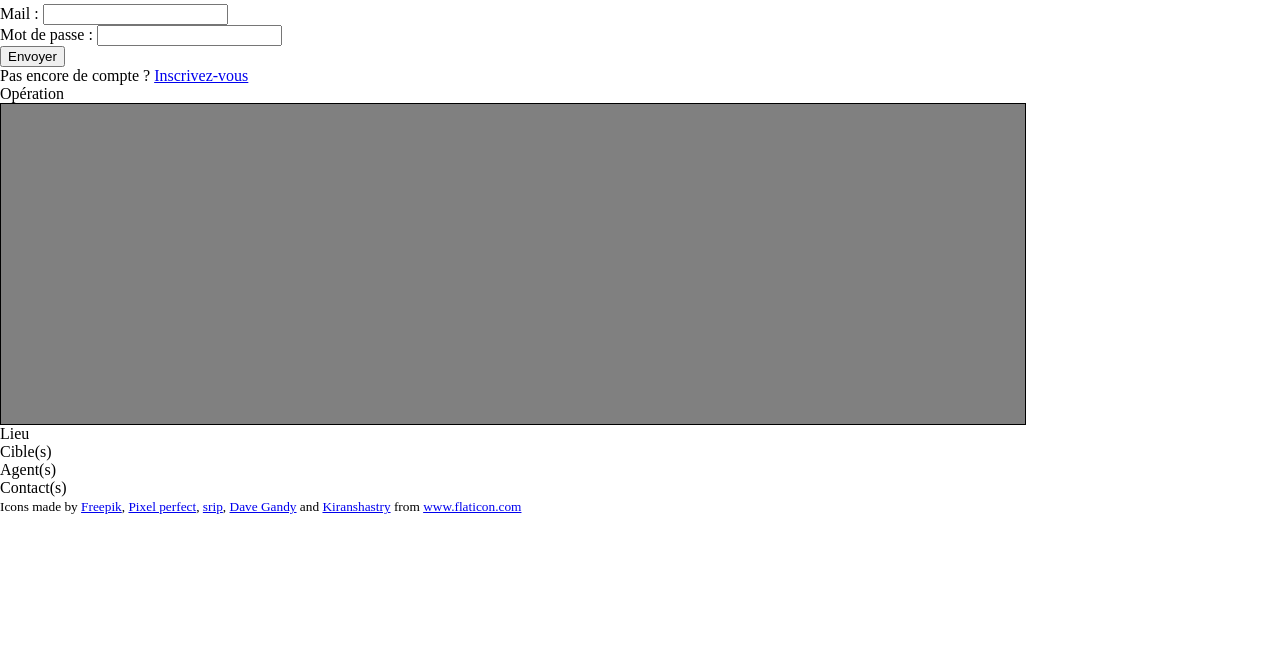
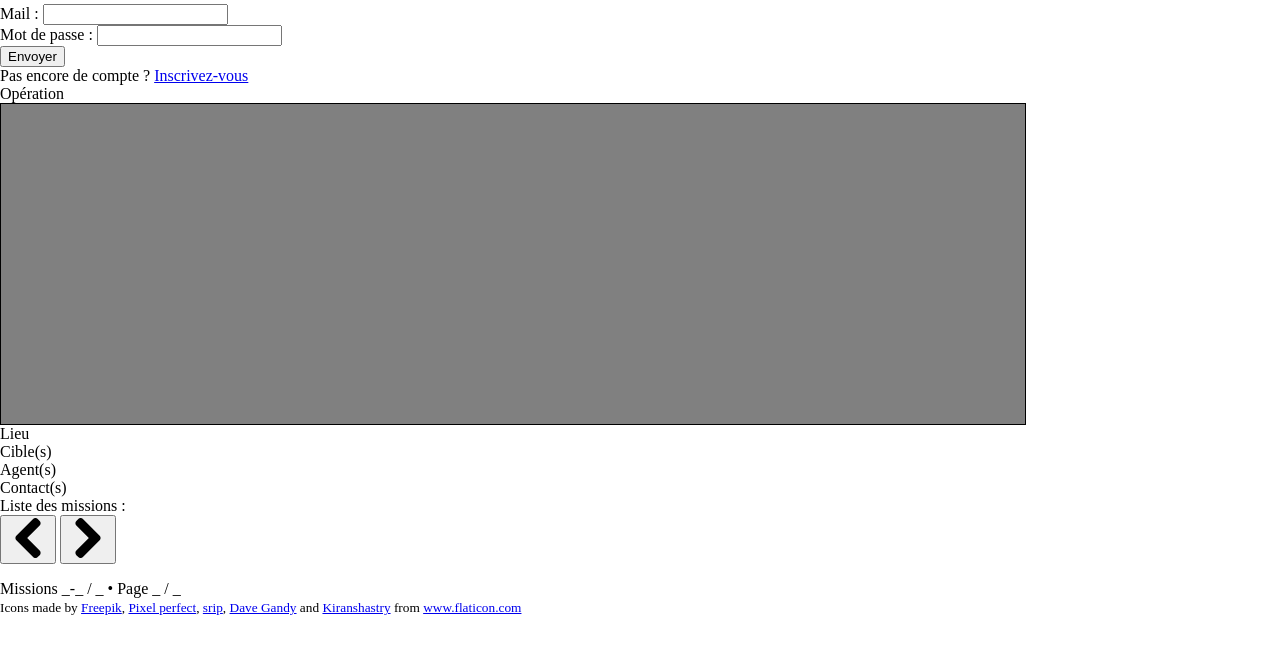
Before and after one commit to Iswenzz/Simplon-CTS, a website built with webpack: page public/index.html in a window 1280 px wide. Shown: the part 76-730 px from the top of the page. Built offline with nearby package versions, Linux system fonts and the light colour scheme.

Commit message:
(front) page droite : liste

```diff
--- a/public/index.html
+++ b/public/index.html
@@ -187,8 +187,45 @@
 			</section>
 		</section>
 
-		<!-- page droite : liste -->
-		<section id="mission-list" class="page"></section>
+		<!-- page droite : liste TODO -->
+		<section id="mission-list" class="page">
+			<h3>Liste des missions :</h3>
+			<!-- changement de page -->
+			<div id="mission-list-pagination">
+				<button title="Passer à la page précédente" id="previous">
+					<svg xmlns="http://www.w3.org/2000/svg" viewBox="0 0 444.5 444.5">
+						<path
+							d="M213 222.4L352 83.7a35 35 0 0 0 10.6-25.8A35 35 0 0 0 351.9 32l-21.4-21.4A35 35 0 0 0 304.6 0a35 35 0 0 0-25.8 10.6l-186 186a35 35 0 0 0-10.6 25.8 35 35 0 0 0 10.6 25.8l186 186a35 35 0 0 0 25.8 10.6 35 35 0 0 0 25.8-10.6l21.4-21.4a35 35 0 0 0 10.6-25.7 36 36 0 0 0-10.6-26L213 222.4z" />
+					</svg>
+					<span class="sr-only">Passer à la page précédente</span>
+				</button>
+				<button title="Passer à la page suivante" id="next">
+					<svg xmlns="http://www.w3.org/2000/svg" viewBox="0 0 444.8 444.8">
+						<path
+							d="M352 196.7l-186-186A34 34 0 0 0 140.2 0a34 34 0 0 0-25.7 10.8L92.8 32.3A35 35 0 0 0 82.2 58c0 10 3.5 18.6 10.6 26l138.8 138.5L92.8 361.2a35 35 0 0 0-10.6 25.7c0 10 3.5 18.6 10.6 26l21.7 21.4a35 35 0 0 0 25.7 10.6 35 35 0 0 0 25.7-10.6l186-186c7-7.4 10.6-16 10.6-26a35 35 0 0 0-10.6-25.7z" />
+					</svg>
+					<span class="sr-only">Passer à la page suivante</span>
+				</button>
+			</div>
+
+			<ul id="mission-list"></ul>
+
+			<div id="mission-list-footer">
+				<button title="Ajouter une mission" id="mission-list-add" class="visible-when-connected">
+					<svg xmlns="http://www.w3.org/2000/svg" viewBox="0 0 448 448">
+						<path
+							d="M408 184H272a8 8 0 0 1-8-8V40a40 40 0 1 0-80 0v136a8 8 0 0 1-8 8H40a40 40 0 1 0 0 80h136a8 8 0 0 1 8 8v136a40 40 0 1 0 80 0V272a8 8 0 0 1 8-8h136a40 40 0 1 0 0-80zm0 0" />
+					</svg>
+					<span class="sr-only">Ajouter une mission</span>
+				</button>
+
+				<p id="mission-list-number">
+					Missions <span id="mission-list-mission-start">_</span>-<span id="mission-list-mission-end">_</span>
+					/ <span id="mission-list-mission-total">_</span> • Page <span id="mission-list-page-start">_</span>
+					/ <span id="mission-list-page-end">_</span>
+				</p>
+			</div>
+		</section>
 	</main>
 
 	<footer>
```
Also changed, not shown: src/assets/images/icons/right-chevron.svg.
